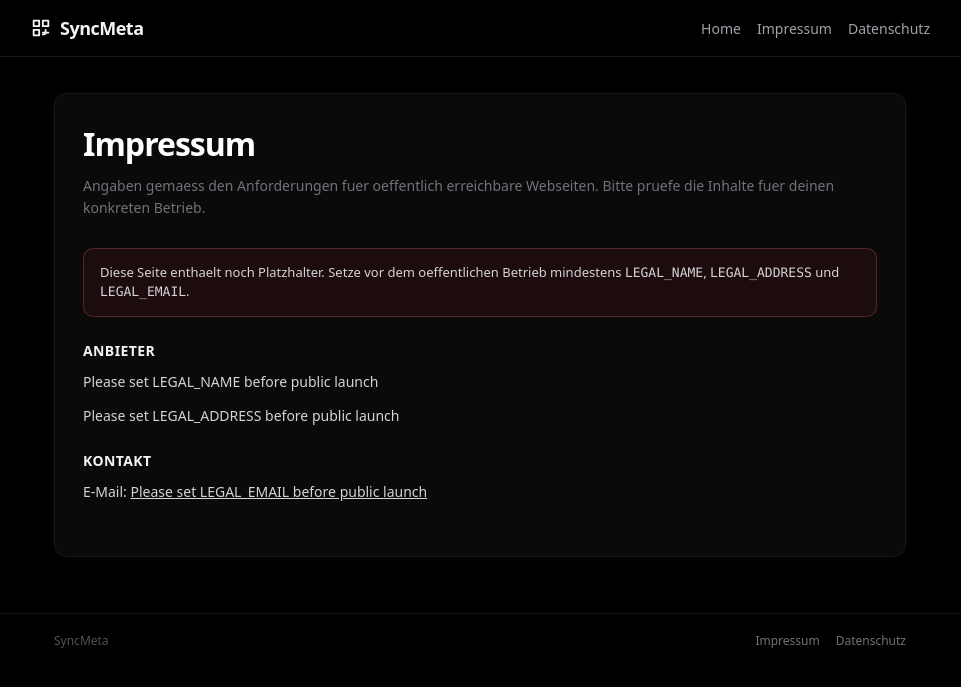
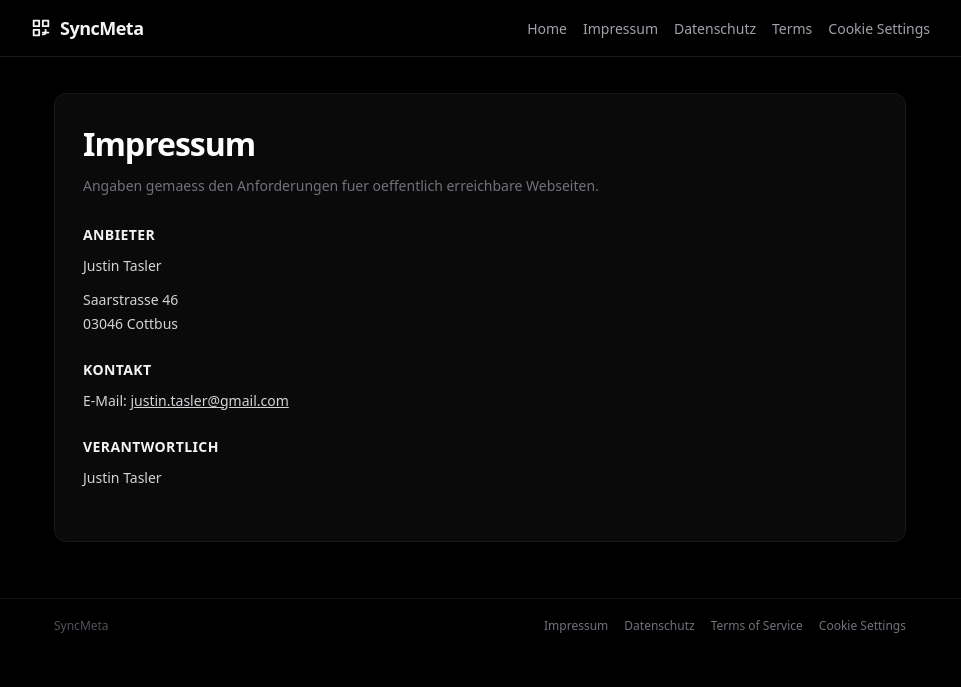
Before and after one commit to GodlyXFerrris/SyncMeta-for-PublicMetaDB, a Flask app: page /impressum in a window 1280 px wide. Shown: the top 687 px of the page, without its empty margins (160-1121 px from the left). Run offline with Flask 3, Linux system fonts and the light colour scheme.

Commit message:
Add site access password gate and legal pages

```diff
--- a/templates/legal.html
+++ b/templates/legal.html
@@ -46,6 +46,8 @@
         <a href="/">Home</a>
         <a href="/impressum">Impressum</a>
         <a href="/datenschutz">Datenschutz</a>
+        <a href="/terms">Terms</a>
+        <a href="/cookie-settings">Cookie Settings</a>
       </div>
     </div>
   </nav>
@@ -55,9 +57,13 @@
       <h1>{{ page_title }}</h1>
       <p class="lead">
         {% if legal_type == "impressum" %}
-        Angaben gemaess den Anforderungen fuer oeffentlich erreichbare Webseiten. Bitte pruefe die Inhalte fuer deinen konkreten Betrieb.
+        Angaben gemaess den Anforderungen fuer oeffentlich erreichbare Webseiten.
+        {% elif legal_type == "privacy" %}
+        Uebersicht der Datenverarbeitung fuer diese SyncMeta-Instanz. Bitte pruefe und ergaenze die Angaben fuer deinen konkreten Betrieb.
+        {% elif legal_type == "terms" %}
+        Regeln fuer die Nutzung dieser oeffentlich erreichbaren SyncMeta-Instanz.
         {% else %}
-        Uebersicht der Datenverarbeitung fuer diese SyncMeta-Instanz. Bitte pruefe und ergaenze die Angaben fuer deinen konkreten Betrieb.
+        Uebersicht ueber die in dieser Instanz verwendeten Cookies und browserseitigen Speichermechanismen.
         {% endif %}
       </p>
 
@@ -101,7 +107,7 @@
         {% endif %}
       </section>
       {% endif %}
-      {% else %}
+      {% elif legal_type == "privacy" %}
       <section>
         <h2>Verantwortlicher</h2>
         <p>{{ legal.operator_name }}</p>
@@ -139,6 +145,58 @@
         <h2>Rechte</h2>
         <p class="muted">Ergaenze hier die fuer dein Land und deinen Betrieb passenden Hinweise zu Auskunft, Berichtigung, Loeschung, Einschraenkung, Datenuebertragbarkeit und Beschwerderecht.</p>
       </section>
+      {% elif legal_type == "terms" %}
+      <section>
+        <h2>Anbieter</h2>
+        <p>{{ legal.operator_name }}</p>
+        <p style="white-space:pre-line">{{ legal.operator_address }}</p>
+        <p>E-Mail: <a href="mailto:{{ legal.operator_email }}">{{ legal.operator_email }}</a></p>
+      </section>
+
+      <section>
+        <h2>Leistungsbeschreibung</h2>
+        <p>SyncMeta ist eine Konfigurations- und Synchronisierungsoberflaeche fuer persoenliche Listen aus Diensten wie SIMKL, AniList, Trakt und MDBList in Richtung PublicMetaDB.</p>
+      </section>
+
+      <section>
+        <h2>Nutzung</h2>
+        <p>Die Nutzung dieser Instanz erfolgt auf eigene Verantwortung. Nutzer sind dafuer verantwortlich, nur Konten, API-Schluessel und Listen zu verbinden, zu deren Verwendung sie berechtigt sind.</p>
+      </section>
+
+      <section>
+        <h2>Verfuegbarkeit</h2>
+        <p>Es besteht kein Anspruch auf dauerhafte Verfuegbarkeit, fehlerfreie Funktion oder eine bestimmte Synchronisierungsfrequenz. Funktionen koennen jederzeit geaendert, eingeschraenkt oder eingestellt werden.</p>
+      </section>
+
+      <section>
+        <h2>Haftung</h2>
+        <p>Diese Instanz verarbeitet Daten von Drittanbietern. Fuer die Verfuegbarkeit, Richtigkeit oder Vollstaendigkeit externer Dienste und deren Inhalte wird keine Gewaehr uebernommen.</p>
+      </section>
+
+      <section>
+        <h2>Missbrauch</h2>
+        <p>Der Betreiber kann Profile oder Zugriffe sperren oder loeschen, wenn technische Sicherheit, Stabilitaet oder rechtliche Anforderungen dies erforderlich machen.</p>
+      </section>
+      {% else %}
+      <section>
+        <h2>Essenzielle Cookies</h2>
+        <p>SyncMeta verwendet ein serverseitiges Sitzungs-Cookie, damit angemeldete Nutzer zwischen Seitenaufrufen eingeloggt bleiben koennen. Dieses Cookie ist fuer den Betrieb der Anwendung erforderlich.</p>
+      </section>
+
+      <section>
+        <h2>Lokaler Speicher im Browser</h2>
+        <p>Zusätzlich speichert SyncMeta bestimmte nichtkritische Informationen im Browser, zum Beispiel Entwurfsdaten fuer Formulare, den Status von SIMKL- und Trakt-Authentifizierungshilfen sowie, ob der Cookie-Hinweis bereits bestaetigt wurde.</p>
+      </section>
+
+      <section>
+        <h2>Aktuelle Einstellung</h2>
+        <p>Diese Instanz verwendet derzeit nur notwendige Sitzungs- und Speicherfunktionen. Es gibt aktuell keine separaten Analyse- oder Marketing-Cookies, die ueber den Betrieb der Anwendung hinausgehen.</p>
+      </section>
+
+      <section>
+        <h2>Kontakt</h2>
+        <p>Bei Fragen zum Einsatz von Cookies oder browserseitigem Speicher kannst du den Betreiber unter <a href="mailto:{{ legal.operator_email }}">{{ legal.operator_email }}</a> kontaktieren.</p>
+      </section>
       {% endif %}
     </div>
   </main>
@@ -149,6 +207,8 @@
       <div class="footer-links">
         <a href="/impressum">Impressum</a>
         <a href="/datenschutz">Datenschutz</a>
+        <a href="/terms">Terms of Service</a>
+        <a href="/cookie-settings">Cookie Settings</a>
       </div>
     </div>
   </footer>
--- a/web.py
+++ b/web.py
@@ -11,7 +11,7 @@ from dataclasses import asdict
 from pathlib import Path
 
 from dotenv import load_dotenv
-from flask import Flask, jsonify, make_response, render_template, request
+from flask import Flask, jsonify, make_response, redirect, render_template, request, url_for
 
 from src.config import (
     AniListConfig,
@@ -44,15 +44,19 @@ PROFILE_STORE_FILE = Path(
 )
 SCHEDULER_POLL_SECONDS = 5
 SESSION_COOKIE_NAME = "syncmeta_session"
+ACCESS_COOKIE_NAME = "syncmeta_site_access"
 SESSION_TTL_SECONDS = int(os.getenv("SYNCMETA_SESSION_TTL_SECONDS", "2592000"))
 LOGIN_MAX_ATTEMPTS = int(os.getenv("SYNCMETA_LOGIN_MAX_ATTEMPTS", "10"))
 LOGIN_WINDOW_SECONDS = int(os.getenv("SYNCMETA_LOGIN_WINDOW_SECONDS", "900"))
+SITE_ACCESS_PASSWORD = os.getenv("SITE_ACCESS_PASSWORD", "").strip()
+ACCESS_MAX_ATTEMPTS = int(os.getenv("SYNCMETA_ACCESS_MAX_ATTEMPTS", "10"))
+ACCESS_WINDOW_SECONDS = int(os.getenv("SYNCMETA_ACCESS_WINDOW_SECONDS", "900"))
 LEGAL_CONTEXT = {
-    "operator_name": os.getenv("LEGAL_NAME", "Please set LEGAL_NAME before public launch"),
-    "operator_address": os.getenv("LEGAL_ADDRESS", "Please set LEGAL_ADDRESS before public launch"),
-    "operator_email": os.getenv("LEGAL_EMAIL", "Please set LEGAL_EMAIL before public launch"),
+    "operator_name": os.getenv("LEGAL_NAME", "Justin Tasler"),
+    "operator_address": os.getenv("LEGAL_ADDRESS", "Saarstrasse 46\n03046 Cottbus"),
+    "operator_email": os.getenv("LEGAL_EMAIL", "justin.tasler@gmail.com"),
     "operator_phone": os.getenv("LEGAL_PHONE", ""),
-    "responsible_person": os.getenv("LEGAL_RESPONSIBLE_PERSON", ""),
+    "responsible_person": os.getenv("LEGAL_RESPONSIBLE_PERSON", "Justin Tasler"),
     "vat_id": os.getenv("LEGAL_VAT_ID", ""),
     "court_register": os.getenv("LEGAL_COURT_REGISTER", ""),
     "base_url": os.getenv("PUBLIC_BASE_URL", "").strip() or "your public SyncMeta URL",
@@ -139,6 +143,8 @@ class LoginAttemptLimiter:
 
 _session_store = ServerSessionStore()
 _login_limiter = LoginAttemptLimiter()
+_access_store = ServerSessionStore()
+_access_limiter = LoginAttemptLimiter(max_attempts=ACCESS_MAX_ATTEMPTS, window_seconds=ACCESS_WINDOW_SECONDS)
 
 
 def _stats_to_dict(stats: SyncStats) -> dict:
@@ -257,8 +263,18 @@ def _session_token() -> str | None:
     return request.cookies.get(SESSION_COOKIE_NAME)
 
 
+def _access_token() -> str | None:
+    return request.cookies.get(ACCESS_COOKIE_NAME)
+
+
 def _current_profile_id() -> str | None:
     return _session_store.get_profile_id(_session_token())
+
+
+def _has_site_access() -> bool:
+    if not SITE_ACCESS_PASSWORD:
+        return True
+    return bool(_access_store.get_profile_id(_access_token()))
 
 
 def _current_public_profile(include_credentials: bool = False) -> dict | None:
@@ -300,8 +316,25 @@ def _with_session_cookie(response, session_token: str):
     return response
 
 
+def _with_access_cookie(response, access_token: str):
+    response.set_cookie(
+        ACCESS_COOKIE_NAME,
+        access_token,
+        max_age=SESSION_TTL_SECONDS,
+        httponly=True,
+        samesite="Lax",
+        secure=_cookie_secure(),
+    )
+    return response
+
+
 def _clear_session_cookie(response):
     response.delete_cookie(SESSION_COOKIE_NAME, httponly=True, samesite="Lax", secure=_cookie_secure())
+    return response
+
+
+def _clear_access_cookie(response):
+    response.delete_cookie(ACCESS_COOKIE_NAME, httponly=True, samesite="Lax", secure=_cookie_secure())
     return response
 
 
@@ -371,11 +404,48 @@ def _ensure_scheduler_started() -> None:
 @app.before_request
 def _before_request() -> None:
     _ensure_scheduler_started()
+    if not SITE_ACCESS_PASSWORD:
+        return
+    allowed_paths = {"/access"}
+    if request.path in allowed_paths or request.path.startswith("/static/"):
+        return
+    if _has_site_access():
+        return
+    if request.path.startswith("/api/"):
+        return _clear_access_cookie(make_response(jsonify({"error": "Site password required"}), 401))
+    return _clear_access_cookie(make_response(render_template("access.html", error=None), 401))
 
 
 @app.route("/")
 def index():
     return render_template("index.html")
+
+
+@app.route("/access", methods=["GET", "POST"])
+def access():
+    if not SITE_ACCESS_PASSWORD:
+        return redirect(url_for("index"))
+    if _has_site_access():
+        return redirect(url_for("index"))
+
+    error = None
+    if request.method == "POST":
+        body = request.form if request.form else (request.get_json(silent=True) or {})
+        password = str(body.get("password", "")).strip()
+        client_key = _request_client_key()
+
+        if _access_limiter.is_limited(client_key):
+            error = "Too many access attempts. Please wait and try again."
+        elif password != SITE_ACCESS_PASSWORD:
+            _access_limiter.record_failure(client_key)
+            error = "Wrong site password."
+        else:
+            _access_limiter.clear(client_key)
+            access_token = _access_store.create("site-access")
+            response = redirect(url_for("index"))
+            return _with_access_cookie(response, access_token)
+
+    return render_template("access.html", error=error)
 
 
 @app.route("/impressum")
@@ -386,6 +456,16 @@ def impressum():
 @app.route("/datenschutz")
 def datenschutz():
     return render_template("legal.html", page_title="Datenschutz", legal_type="privacy", legal=LEGAL_CONTEXT)
+
+
+@app.route("/terms")
+def terms():
+    return render_template("legal.html", page_title="Terms of Service", legal_type="terms", legal=LEGAL_CONTEXT)
+
+
+@app.route("/cookie-settings")
+def cookie_settings():
+    return render_template("legal.html", page_title="Cookie Settings", legal_type="cookies", legal=LEGAL_CONTEXT)
 
 
 @app.route("/api/profile/login", methods=["POST"])
```
Also changed, not shown: templates/access.html (added, +47 -0 lines), templates/index.html (+3 -31 lines), tests/test_web.py (+36 -3 lines), README.md.
